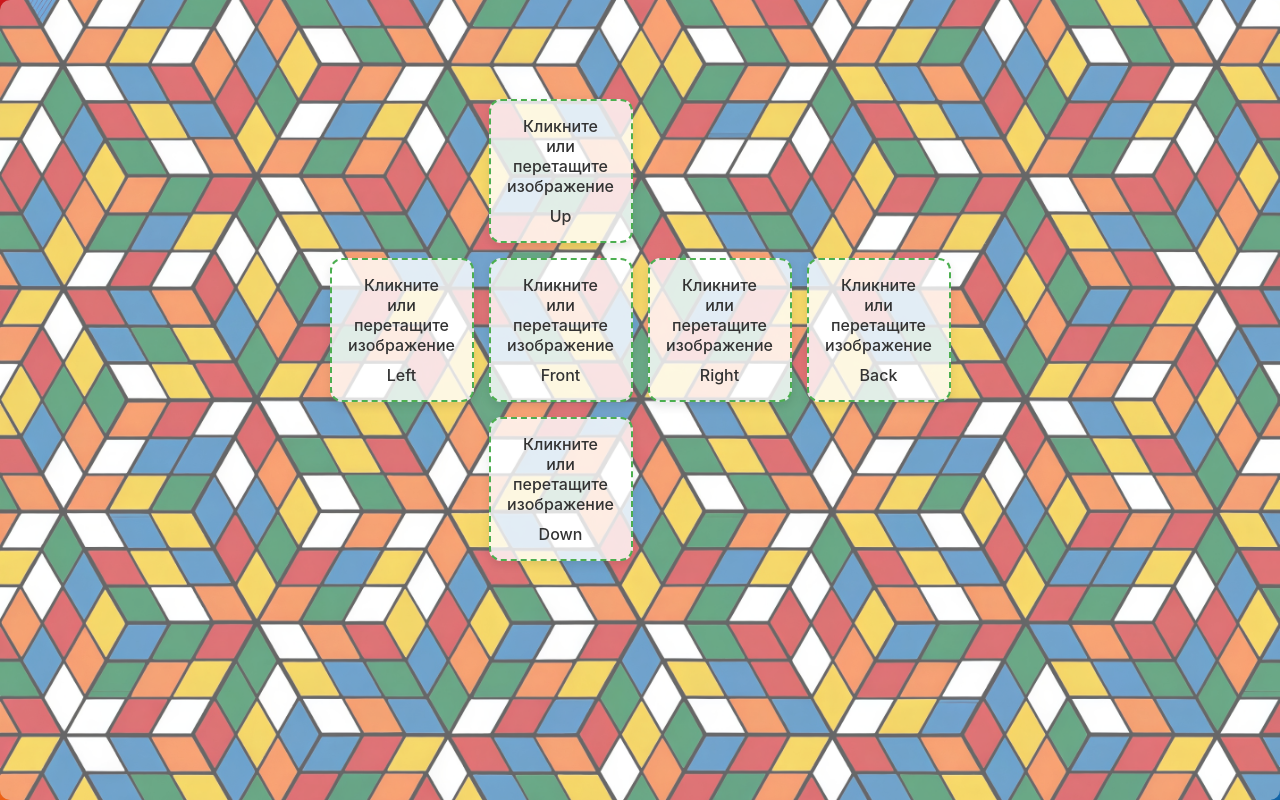
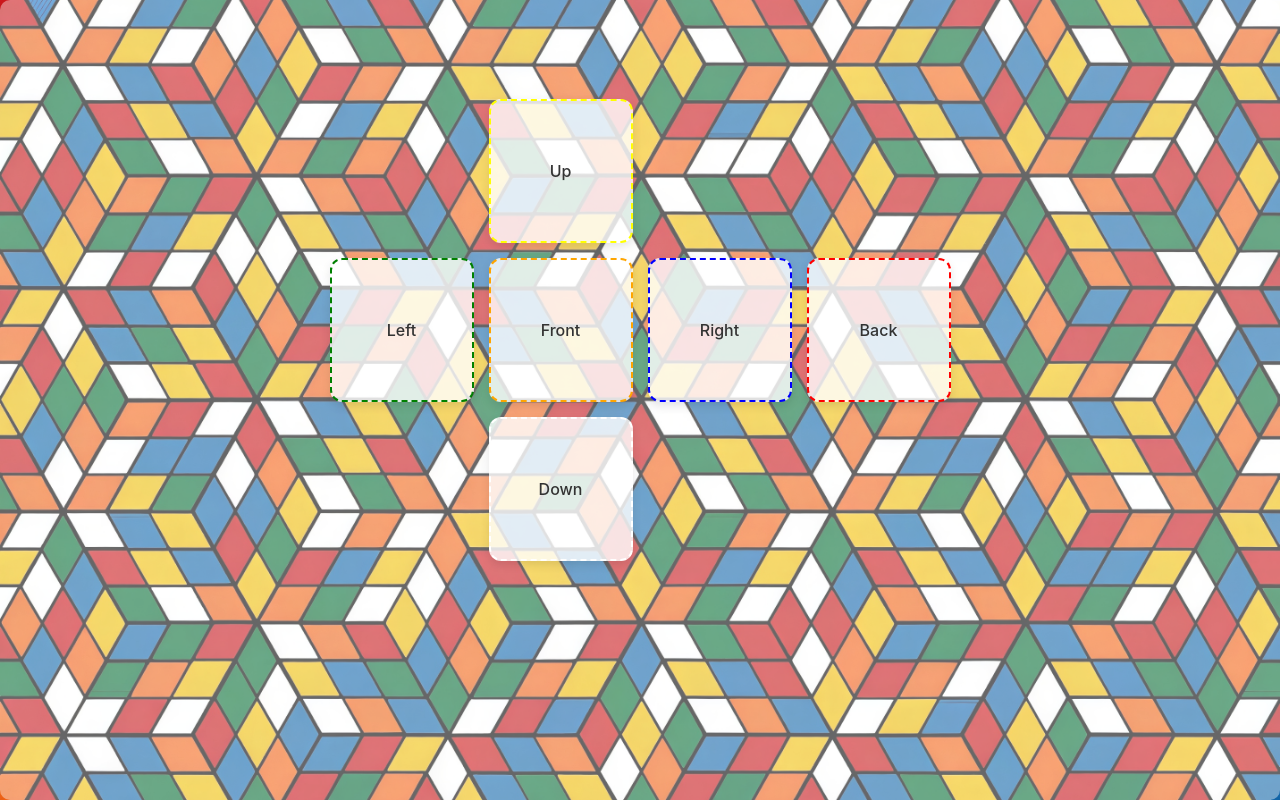
Before and after one commit to htqwjtch/ClickCube, a React (Create React App) app in the folder front/: page / in a window 1280 px wide. Built offline with nearby package versions, Linux system fonts and the light colour scheme.

Commit message:
refactor: remove dragndrop

```diff
--- a/front/src/App.css
+++ b/front/src/App.css
@@ -54,12 +54,82 @@ html {
   margin-top: 20px;
 }
 
+.upload-grid .upload-area:nth-child(2) {
+  border: 2px dashed yellow;
+  border-radius: 12px;
+}
+
+.upload-grid .upload-area:nth-child(5) {
+  border: 2px dashed green;
+  border-radius: 12px;
+}
+
+.upload-grid .upload-area:nth-child(6) {
+  border: 2px dashed orange;
+  border-radius: 12px;
+}
+
+.upload-grid .upload-area:nth-child(7) {
+  border: 2px dashed blue;
+  border-radius: 12px;
+}
+
+.upload-grid .upload-area:nth-child(8) {
+  border: 2px dashed red;
+  border-radius: 12px;
+}
+
+.upload-grid .upload-area:nth-child(10) {
+  border: 2px dashed white;
+  border-radius: 12px;
+}
+
+.upload-grid .upload-area:nth-child(2):hover {
+  background-color: rgba(255, 255, 0, 0.9); /* Яркий желтый фон при наведении */
+  border-color: yellow;
+  box-shadow: 0 4px 15px rgba(255, 255, 0, 0.3);
+  transform: scale(1.05); /* Легкое увеличение при наведении */
+}
+
+.upload-grid .upload-area:nth-child(5):hover {
+  background-color: rgba(76, 175, 80, 0.9); /* Яркий зеленый фон при наведении */
+  border-color: green;
+  box-shadow: 0 4px 15px rgba(76, 175, 80, 0.3);
+  transform: scale(1.05); /* Легкое увеличение при наведении */
+}
+
+.upload-grid .upload-area:nth-child(6):hover {
+  background-color: rgba(255, 165, 0, 0.9); /* Яркий оранжевый фон при наведении */
+  border-color: orange;
+  box-shadow: 0 4px 15px rgba(255, 165, 0, 0.3);
+  transform: scale(1.05); /* Легкое увеличение при наведении */
+}
+
+.upload-grid .upload-area:nth-child(7):hover {
+  background-color: rgba(33, 150, 243, 0.9); /* Яркий синий фон при наведении */
+  border-color: blue;
+  box-shadow: 0 4px 15px rgba(33, 150, 243, 0.3);
+  transform: scale(1.05); /* Легкое увеличение при наведении */
+}
+
+.upload-grid .upload-area:nth-child(8):hover {
+  background-color: rgba(244, 67, 54, 0.9); /* Яркий красный фон при наведении */
+  border-color: red;
+  box-shadow: 0 4px 15px rgba(244, 67, 54, 0.3);
+  transform: scale(1.05); /* Легкое увеличение при наведении */
+}
+
+.upload-grid .upload-area:nth-child(10):hover {
+  background-color: rgba(255, 255, 255, 0.9); /* Яркий белый фон при наведении */
+  border-color: white;
+  box-shadow: 0 4px 15px rgba(255, 255, 255, 0.3);
+  transform: scale(1.05); /* Легкое увеличение при наведении */
+}
+
 .upload-area {
   width: 100px;
   height: 100px;
   /* Высота зоны загрузки */
-  border: 2px dashed #4CAF50;
-  border-radius: 12px;
   display: flex;
   flex-direction: column;
   justify-content: center;
@@ -75,16 +145,11 @@ html {
 }
 
 .upload-area:hover {
-  background-color: rgba(240, 255, 240, 0.8);
-  /* Полупрозрачный фон при наведении */
+  background-color: rgba(76, 175, 80, 0.9); /* Увеличиваем яркость фона */
+  /* Яркий фон при наведении */
   border-color: #45a049;
   box-shadow: 0 4px 15px rgba(76, 175, 80, 0.3);
-}
-
-.upload-area.drag-active {
-  border-color: #4CAF50;
-  background-color: #e8f5e9;
-  box-shadow: 0 0 15px rgba(76, 175, 80, 0.5);
+  transform: scale(1.05); /* Легкое увеличение при наведении */
 }
 
 .upload-area p {
--- a/front/src/App.js
+++ b/front/src/App.js
@@ -1,10 +1,9 @@
-import { useState, useRef, useCallback } from "react";
+import { useState, useRef } from "react";
 import axios from "axios";
 import Notification from "./components/Notification"; // Импортируем компонент уведомлений
 import "./App.css";
 
 function App() {
-  const [dragActive, setDragActive] = useState(false);
   const [selectedImages, setSelectedImages] = useState(Array(12).fill(null)); // State to hold images for each zone
   const [notifications, setNotifications] = useState([]); // Уведомления
 
@@ -30,7 +29,7 @@ function App() {
   };
 
   // Функция обработки файлов
-  const processFiles = useCallback((files, index) => {
+  const processFiles = (files, index) => {
     if (files.length > 1) {
       addNotification("Пожалуйста, загружайте только одно изображение за раз", "warning");
       return;
@@ -49,34 +48,7 @@ function App() {
       setSelectedImages(newImages);
     };
     reader.readAsDataURL(file);
-  }, [selectedImages]);
-
-  // Обработчики drag and drop
-  const handleDrag = useCallback((e) => {
-    e.preventDefault();
-    e.stopPropagation();
-    if (e.type === "dragenter" || e.type === "dragover") {
-      setDragActive(true);
-    } else if (e.type === "dragleave") {
-      setDragActive(false);
-    }
-  }, []);
-
-  const handleDrop = useCallback((e, index) => {
-    e.preventDefault();
-    e.stopPropagation();
-    setDragActive(false);
-
-    if (e.dataTransfer.files && e.dataTransfer.files.length > 0) {
-      const files = Array.from(e.dataTransfer.files);
-      if (selectedImages[index]) {
-        addNotification("Эта зона уже занята, выберите другую", "warning");
-        return;
-      }
-
-      processFiles(files, index);
-    }
-  }, [selectedImages, processFiles]);
+  };
 
   // Обработчик выбора файла через клик
   const handleChange = (e, index) => {
@@ -167,12 +139,8 @@ function App() {
               return (
                 <div
                   key={index}
-                  className={`upload-area ${dragActive ? "drag-active" : ""}`}
-                  onDragEnter={handleDrag}
-                  onDragLeave={handleDrag}
-                  onDragOver={handleDrag}
-                  onDrop={(e) => handleDrop(e, index)}
-                  onClick={() => onButtonClick(index)}
+                  className="upload-area"
+                  onClick={() => onButtonClick(index)} // Только клик по зоне
                   style={{
                     visibility: activeZones.includes(index) ? "visible" : "hidden", // Make non-active zones hidden
                     pointerEvents: activeZones.includes(index) ? "auto" : "none"  // Disable pointer events on non-active zones
@@ -187,7 +155,6 @@ function App() {
                     multiple={false}
                     id={`file-input-${index}`} // Уникальный id для каждого input
                   />
-                  <p>Кликните или перетащите изображение</p>
                   {image ? <p>Выбрано изображение</p> : <p>{zoneLabel}</p>} {/* Заменили текст на zoneLabel */}
                 </div>
               );
--- a/front/src/components/Notification.css
+++ b/front/src/components/Notification.css
@@ -4,25 +4,38 @@
   right: 20px;
   background-color: white;
   color: black;
-  padding: 10px 20px;
+  padding: 15px 30px 15px 50px; /* Увеличенный левый отступ под иконку */
   border-radius: 5px;
   box-shadow: 0 2px 5px rgba(0, 0, 0, 0.3);
   margin-bottom: 10px;
   z-index: 1000;
   animation: fadeIn 0.5s, fadeOut 0.5s 3s forwards;
-  border: 2px solid transparent; /* Прозрачная обводка, чтобы она менялась */
+  border: 2px solid transparent;
+  max-width: 400px;
+  word-wrap: break-word;
+  display: flex;
+  align-items: center;
+}
+
+.notification img {
+  width: 24px; /* Размер иконки */
+  height: 24px;
+  position: absolute;
+  left: 10px;
+  top: 50%;
+  transform: translateY(-50%);
 }
 
 .success {
-  border-color: #4caf50; /* Зеленая обводка для успешных уведомлений */
+  border-color: #4caf50;
 }
 
 .warning {
-  border-color: #ffeb3b; /* Желтая обводка для предупреждений */
+  border-color: #ffeb3b;
 }
 
 .error {
-  border-color: #f44336; /* Красная обводка для ошибок */
+  border-color: #f44336;
 }
 
 .close-btn {
--- a/front/src/components/Notification.js
+++ b/front/src/components/Notification.js
@@ -1,25 +1,32 @@
 import React, { useEffect } from "react";
 import "./Notification.css";
+import successIcon from "../assets/icons/notifications/success.png";  // Добавляем иконки
+import warningIcon from "../assets/icons/notifications/warning.png";
+import errorIcon from "../assets/icons/notifications/error.png";
 
 const Notification = ({ message, type, onClose }) => {
   useEffect(() => {
-    const timer = setTimeout(onClose, 4000); // Убираем уведомление через 4 секунды
+    const timer = setTimeout(onClose, 4000);
     return () => clearTimeout(timer);
   }, [onClose]);
 
   let notificationClass = "notification";
+  let iconSrc = "";
 
-  // В зависимости от типа уведомления добавляем класс
   if (type === "success") {
     notificationClass += " success";
+    iconSrc = successIcon;
   } else if (type === "warning") {
     notificationClass += " warning";
+    iconSrc = warningIcon;
   } else if (type === "error") {
     notificationClass += " error";
+    iconSrc = errorIcon;
   }
 
   return (
     <div className={notificationClass}>
+      <img src={iconSrc} alt={type} />
       <span>{message}</span>
       <button className="close-btn" onClick={onClose}>×</button>
     </div>
```
Also changed, not shown: front/src/assets/icons/notifications/error.png, front/src/assets/icons/notifications/warning.png.
